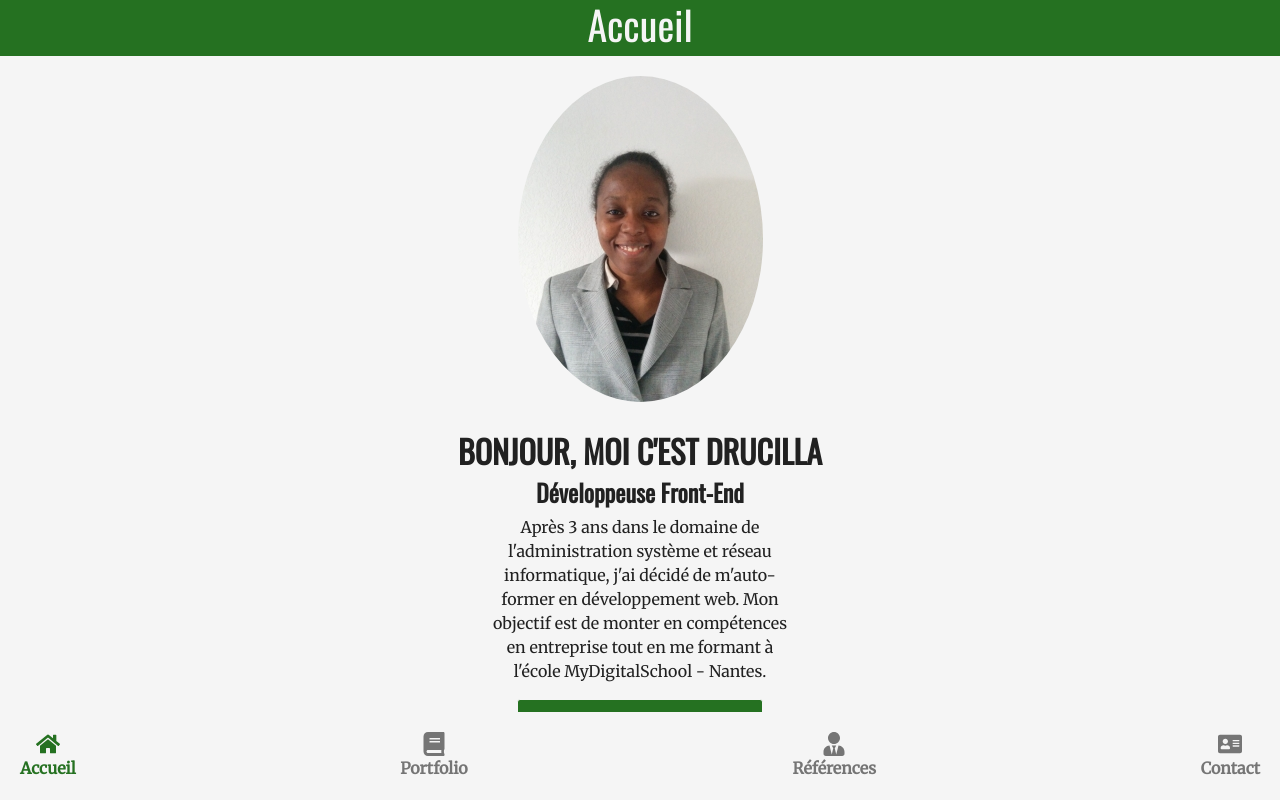
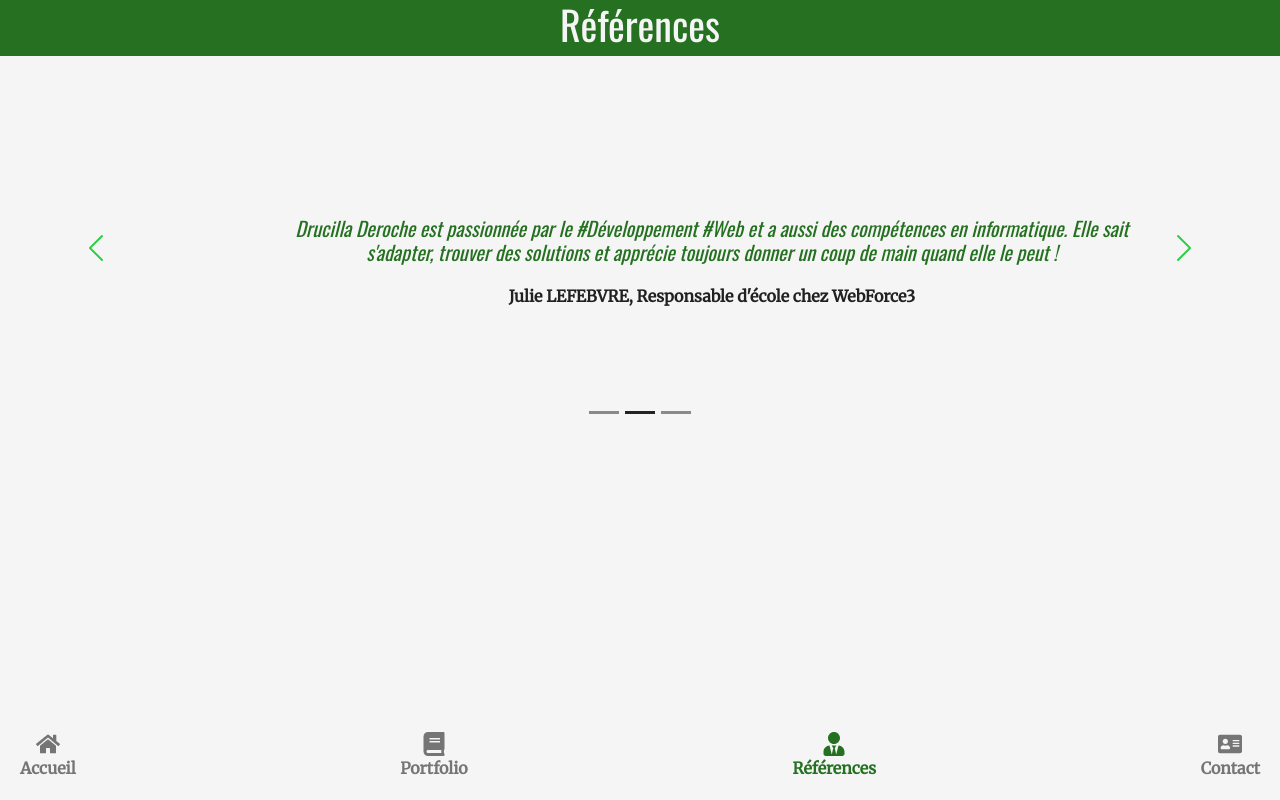
Before and after one commit to drucimimi/drucilla-deroche, a React (Create React App) app: page /#/referals in a window 1280 px wide. Before the commit this address led to /#/. Built offline with nearby package versions, Linux system fonts and the light colour scheme.

Commit message:
BrowserRouter en HashRouter et résoudre affichage images et titre

```diff
--- a/package.json
+++ b/package.json
@@ -1,5 +1,6 @@
 {
   "name": "drucilla-deroche",
+  "homepage": "https://drucimimi.github.io/drucilla-deroche/",
   "version": "0.1.0",
   "private": true,
   "dependencies": {
--- a/src/App.js
+++ b/src/App.js
@@ -1,5 +1,5 @@
 import React from "react";
-import { BrowserRouter, Routes, Route } from "react-router-dom";
+import { HashRouter, Routes, Route } from "react-router-dom";
 import loadable from "@loadable/component";
 
 const Contact = loadable(() => import("./pages/Contact"));
@@ -10,7 +10,7 @@ const Referals = loadable(() => import("./pages/Referals"));
 
 const App = () => {
   return (
-    <BrowserRouter>
+    <HashRouter>
       <Routes>
         <Route path='/' exact element={<Home />} />
         <Route path='/portfolio' exact element={<Portfolio />} />
@@ -18,7 +18,7 @@ const App = () => {
         <Route path='/contact' exact element={<Contact />} />
         <Route path="*" element={<NotFound />} />
       </Routes>
-    </BrowserRouter>
+    </HashRouter>
   );
 }
 
--- a/src/components/About.js
+++ b/src/components/About.js
@@ -6,7 +6,7 @@ const About = () => {
    <h1>Bonjour, moi c'est Drucilla</h1>
    <h2>Développeuse Front-End</h2>
    <p>Après 3 ans dans le domaine de l'administration système et réseau informatique, j'ai décidé de m'auto-former en développement web. Mon objectif est de monter en compétences en entreprise tout en me formant à l'école MyDigitalSchool - Nantes.</p>
-   <a href='./docs/CV Drucilla DEROCHE.pdf' target="_blank">Télécharger CV</a>
+   <a href='./drucilla-deroche/docs/CV Drucilla DEROCHE.pdf' target="_blank">Télécharger CV</a>
   </div>
  );
 };
--- a/src/components/AppBar.js
+++ b/src/components/AppBar.js
@@ -2,19 +2,19 @@ import React from 'react';
 
 const AppBar = () => {
   let title = '';
-  const path = window.location.pathname;
+  const path = window.location.hash;
 
   switch (path) {
-    case "/":
+    case "#/":
     title="Accueil";
     break;
-    case "/portfolio":
+    case "#/portfolio":
     title="Portfolio";
     break;
-    case "/referals":
+    case "#/referals":
     title="Références";
     break;
-    case "/contact":
+    case "#/contact":
     title="Contact";
     break;
     default:
--- a/src/components/Photo.js
+++ b/src/components/Photo.js
@@ -3,7 +3,7 @@ import React from 'react';
 const Photo = () => {
  return (
   <div className='photo'>
-   <img src="./img/drucilla.jpg" alt="Photo de Drucilla DEROCHE" class="rounded-pill" width="245" height="326"/>
+   <img src="./drucilla-deroche/img/drucilla.jpg" alt="Photo de Drucilla DEROCHE" class="rounded-pill" width="245" height="326"/>
   </div>
  );
 };
--- a/src/components/Project.js
+++ b/src/components/Project.js
@@ -7,7 +7,7 @@ const Project = (props) => {
  return (
    <div className='col-md-6 project'>
     <div className="card">
-      <img src={`./img/${project.cover}`} class="card-img-top" alt="cover"/>
+      <img src={`./drucilla-deroche/img/${project.cover}`} class="card-img-top" alt="cover"/>
       <div class="card-body">
         <h5 class="card-title">{project.name}</h5>
         <p class="card-text">Stack : {project.stack}</p>
```
Also changed, not shown: 13 other files (tests, documents, lock files or other folders).
